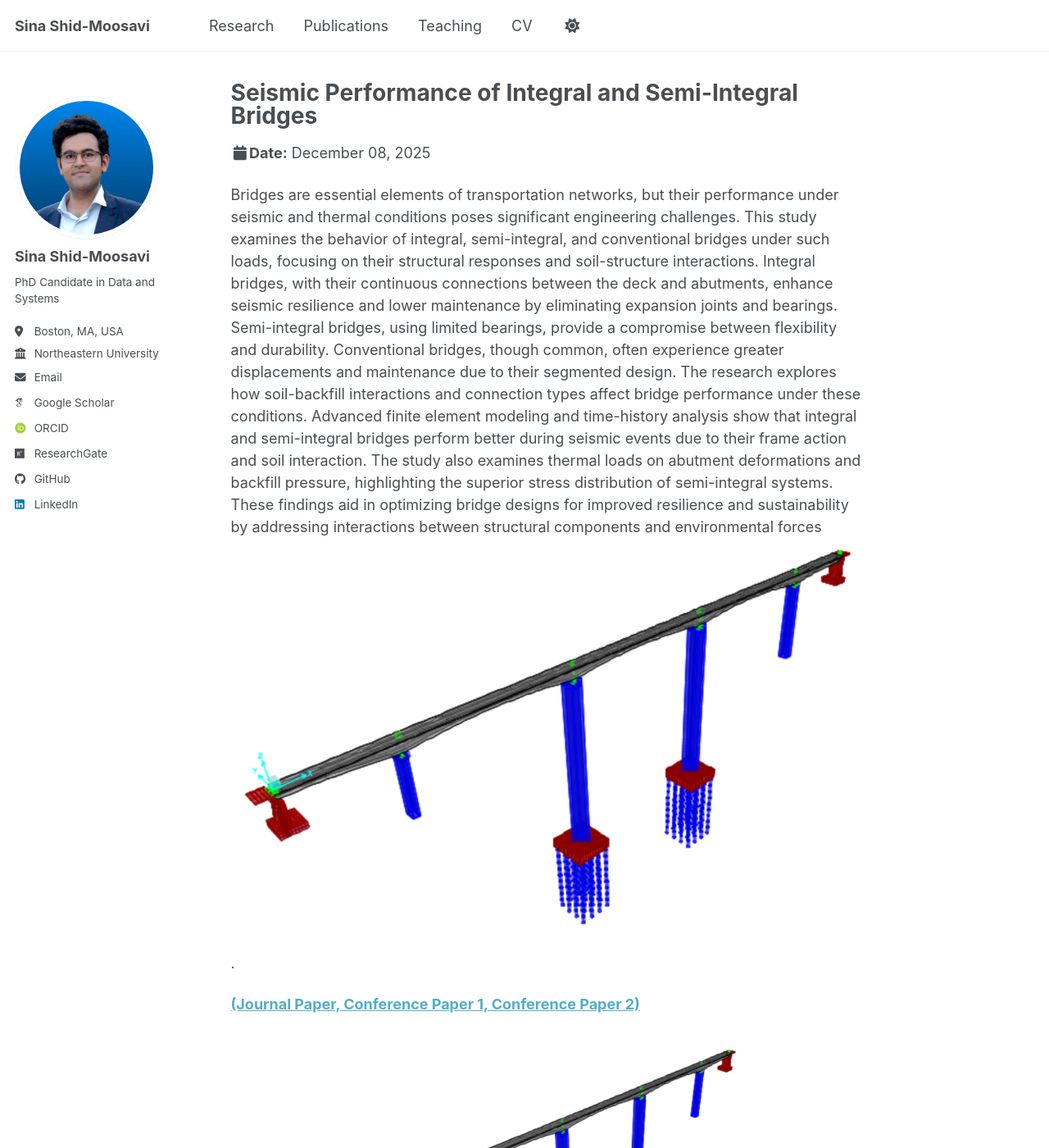
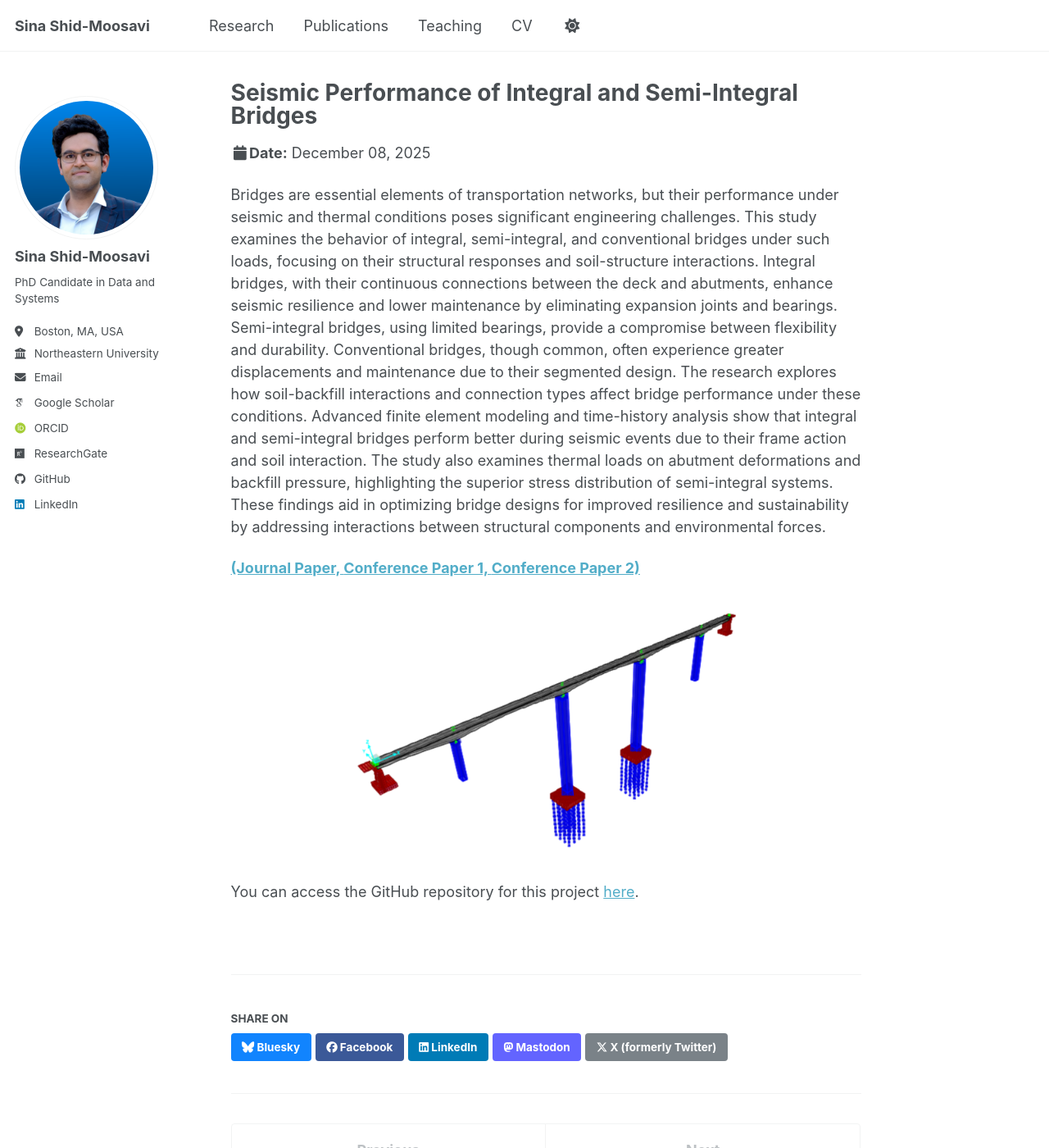
Before and after one commit to ShidMoosavi/ShidMoosavi.github.io, a Jekyll site: the page built from _research/Project_1.md, in a window 1280 px wide and 1400 px high. Shown: the whole window at 82% size. Built offline with Jekyll 4.4.1, drawn with Linux system fonts in a browser that asks for light colours; some web fonts are replaced; a script bundle is joined from its source files by our own code; library files that are not in the unit come from our copies.

Commit message:
Update excerpt and content in Project_1.md

```diff
--- a/_research/Project_1.md
+++ b/_research/Project_1.md
@@ -1,11 +1,11 @@
 ---
 title: "Seismic Performance of Integral and Semi-Integral Bridges"
 permalink: /research/project_1/
-excerpt: "Bridges are essential elements of transportation networks, but their performance under seismic and thermal conditions poses significant engineering challenges. This study examines the behavior of integral, semi-integral, and conventional bridges under such loads, focusing on their structural responses and soil-structure interactions. Integral bridges, with their continuous connections between the deck and abutments, enhance seismic resilience and lower maintenance by eliminating expansion joints and bearings. Semi-integral bridges, using limited bearings, provide a compromise between flexibility and durability. Conventional bridges, though common, often experience greater displacements and maintenance due to their segmented design. The research explores how soil-backfill interactions and connection types affect bridge performance under these conditions. Advanced finite element modeling and time-history analysis show that integral and semi-integral bridges perform better during seismic events due to their frame action and soil interaction. The study also examines thermal loads on abutment deformations and backfill pressure, highlighting the superior stress distribution of semi-integral systems. These findings aid in optimizing bridge designs for improved resilience and sustainability by addressing interactions between structural components and environmental forces."
+excerpt: "Bridges are essential elements of transportation networks, but their performance under seismic and thermal conditions poses significant engineering challenges. This study examines the behavior of integral, semi-integral, and conventional bridges under such loads, focusing on their structural responses and soil-structure interactions. Integral bridges, with their continuous connections between the deck and abutments, enhance seismic resilience and lower maintenance by eliminating expansion joints and bearings. Semi-integral bridges, using limited bearings, provide a compromise between flexibility and durability. Conventional bridges, though common, often experience greater displacements and maintenance due to their segmented design. The research explores how soil-backfill interactions and connection types affect bridge performance under these conditions. Advanced finite element modeling and time-history analysis show that integral and semi-integral bridges perform better during seismic events due to their frame action and soil interaction. The study also examines thermal loads on abutment deformations and backfill pressure, highlighting the superior stress distribution of semi-integral systems. These findings aid in optimizing bridge designs for improved resilience and sustainability by addressing interactions between structural components and environmental forces<br/><img src='/images/projects/Integral.png'>."
 collection: research
 ---
 
-Bridges are essential elements of transportation networks, but their performance under seismic and thermal conditions poses significant engineering challenges. This study examines the behavior of integral, semi-integral, and conventional bridges under such loads, focusing on their structural responses and soil-structure interactions. Integral bridges, with their continuous connections between the deck and abutments, enhance seismic resilience and lower maintenance by eliminating expansion joints and bearings. Semi-integral bridges, using limited bearings, provide a compromise between flexibility and durability. Conventional bridges, though common, often experience greater displacements and maintenance due to their segmented design. The research explores how soil-backfill interactions and connection types affect bridge performance under these conditions. Advanced finite element modeling and time-history analysis show that integral and semi-integral bridges perform better during seismic events due to their frame action and soil interaction. The study also examines thermal loads on abutment deformations and backfill pressure, highlighting the superior stress distribution of semi-integral systems. These findings aid in optimizing bridge designs for improved resilience and sustainability by addressing interactions between structural components and environmental forces<br/><img src='/images/projects/Integral.png'>.
+Bridges are essential elements of transportation networks, but their performance under seismic and thermal conditions poses significant engineering challenges. This study examines the behavior of integral, semi-integral, and conventional bridges under such loads, focusing on their structural responses and soil-structure interactions. Integral bridges, with their continuous connections between the deck and abutments, enhance seismic resilience and lower maintenance by eliminating expansion joints and bearings. Semi-integral bridges, using limited bearings, provide a compromise between flexibility and durability. Conventional bridges, though common, often experience greater displacements and maintenance due to their segmented design. The research explores how soil-backfill interactions and connection types affect bridge performance under these conditions. Advanced finite element modeling and time-history analysis show that integral and semi-integral bridges perform better during seismic events due to their frame action and soil interaction. The study also examines thermal loads on abutment deformations and backfill pressure, highlighting the superior stress distribution of semi-integral systems. These findings aid in optimizing bridge designs for improved resilience and sustainability by addressing interactions between structural components and environmental forces.
 
 <a href="https://ajce.aut.ac.ir/article_2909_0.html"><b>(Journal Paper, </b></a>
 <a href="https://www.researchgate.net/publication/334064146_The_Performance_of_Integral_and_Semi-integral_pre-tensioned_concrete_bridges_under_thermal_loads_depending_on_various_deck_to_pier_connections"><b>Conference Paper 1, </b></a>
```
